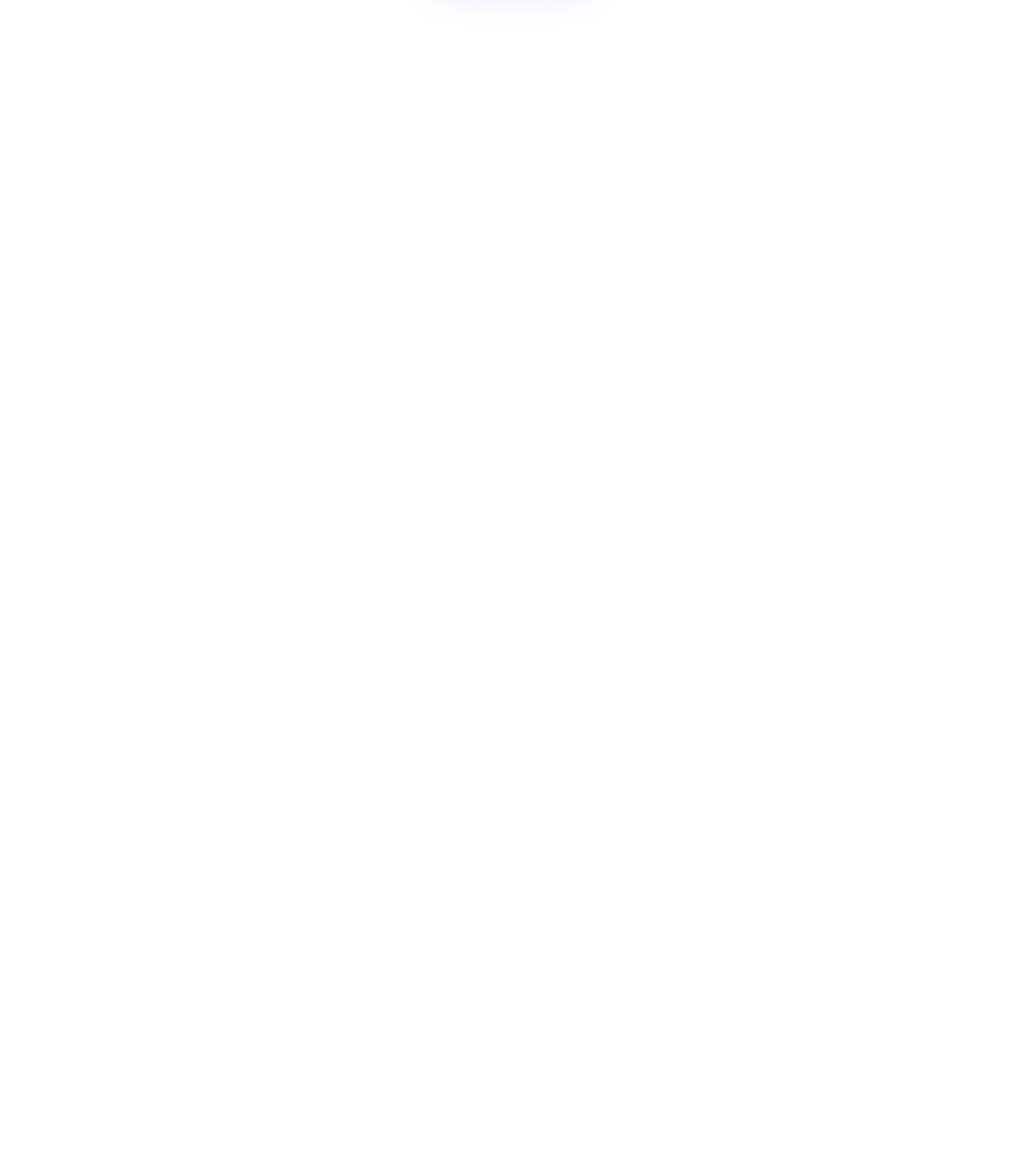
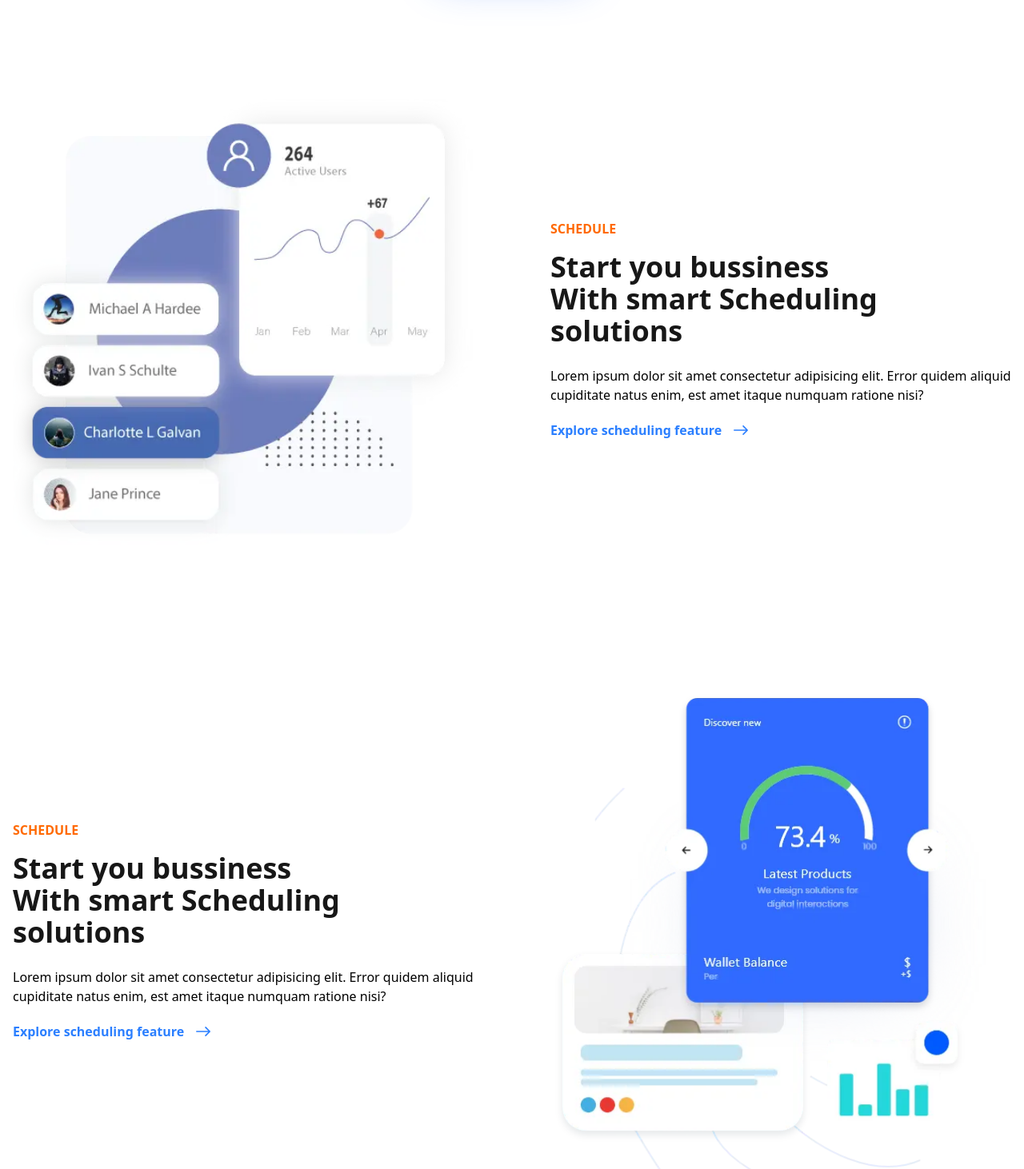
Before and after one commit to mithunbiswas1/landing-page-react, a React (Vite) app: page / in a window 1280 px wide. Shown: the part 1940-3402 px from the top of the page at 80% size. Before the commit the page ends 1984 px from the top, so only its background shows below. Built offline with nearby package versions, Linux system fonts and the light colour scheme.

Commit message:
Schedule and Monitor Section

```diff
--- a/src/App.jsx
+++ b/src/App.jsx
@@ -1,8 +1,10 @@
 import { CompanyLogo } from "./components/CompanyLogo";
 import { FeaturesSection } from "./components/FeaturesSection";
 import { HeroSection } from "./components/HeroSection";
+import { MonitorSection } from "./components/MonitorSection";
 import { Navbar } from "./components/Navbar";
 import { PurposeSection } from "./components/PurposeSection";
+import { ScheduleSection } from "./components/ScheduleSection";
 
 function App() {
   return (
@@ -14,6 +16,8 @@
         <CompanyLogo />
         <PurposeSection />
         <FeaturesSection />
+        <ScheduleSection />
+        <MonitorSection />
       </div>
     </main>
   );
--- /dev/null
+++ b/src/components/MonitorSection.jsx
@@ -0,0 +1,40 @@
+import React from "react";
+import { IoIosArrowRoundForward } from "react-icons/io";
+import MonitorImage from "../assets/monitor-card.webp";
+
+export const MonitorSection = () => {
+  return (
+    <section className="max-w-7xl mx-auto px-4 py-20">
+      <div className="flex flex-col md:flex-row items-center justify-between gap-12 md:gap-24">
+        {/* Left seciton */}
+        <div className="md:w-1/2 w-full">
+          <p className="text-orange-500 font-semibold uppercase">Schedule</p>
+          <p className="text-3xl md:text-4xl font-bold text-neutral-900 mt-4 mb-6">
+            Start you bussiness <br /> With smart Scheduling solutions
+          </p>
+          <p className="mb-4">
+            Lorem ipsum dolor sit amet consectetur adipisicing elit. Error
+            quidem aliquid cupiditate natus enim, est amet itaque numquam
+            ratione nisi?
+          </p>
+          <a
+            href="#"
+            className="text-blue-500 font-semibold flex items-center gap-2 hover:gap-4 transition-all"
+          >
+            Explore scheduling feature
+            <IoIosArrowRoundForward className="size-8" />
+          </a>
+        </div>
+
+        {/* Right section */}
+        <div className="md:w-1/2 w-full">
+          <img
+            src={MonitorImage}
+            alt="Schedule Image"
+            className="w-full h-auto"
+          />
+        </div>
+      </div>
+    </section>
+  );
+};
--- /dev/null
+++ b/src/components/ScheduleSection.jsx
@@ -0,0 +1,40 @@
+import React from "react";
+import { IoIosArrowRoundForward } from "react-icons/io";
+import ScheduleImage from "../assets/stats.webp";
+
+export const ScheduleSection = () => {
+  return (
+    <section className="max-w-7xl mx-auto px-4 py-20">
+      <div className="flex flex-col md:flex-row items-center justify-between gap-12 md:gap-24">
+        {/* Left section */}
+        <div className="md:w-1/2 w-full">
+          <img
+            src={ScheduleImage}
+            alt="Schedule Image"
+            className="w-full h-auto"
+          />
+        </div>
+
+        {/* Right seciton */}
+        <div className="md:w-1/2 w-full">
+          <p className="text-orange-500 font-semibold uppercase">Schedule</p>
+          <p className="text-3xl md:text-4xl font-bold text-neutral-900 mt-4 mb-6">
+            Start you bussiness <br /> With smart Scheduling solutions
+          </p>
+          <p className="mb-4">
+            Lorem ipsum dolor sit amet consectetur adipisicing elit. Error
+            quidem aliquid cupiditate natus enim, est amet itaque numquam
+            ratione nisi?
+          </p>
+          <a
+            href="#"
+            className="text-blue-500 font-semibold flex items-center gap-2 hover:gap-4 transition-all"
+          >
+            Explore scheduling feature
+            <IoIosArrowRoundForward className="size-8" />
+          </a>
+        </div>
+      </div>
+    </section>
+  );
+};
```
